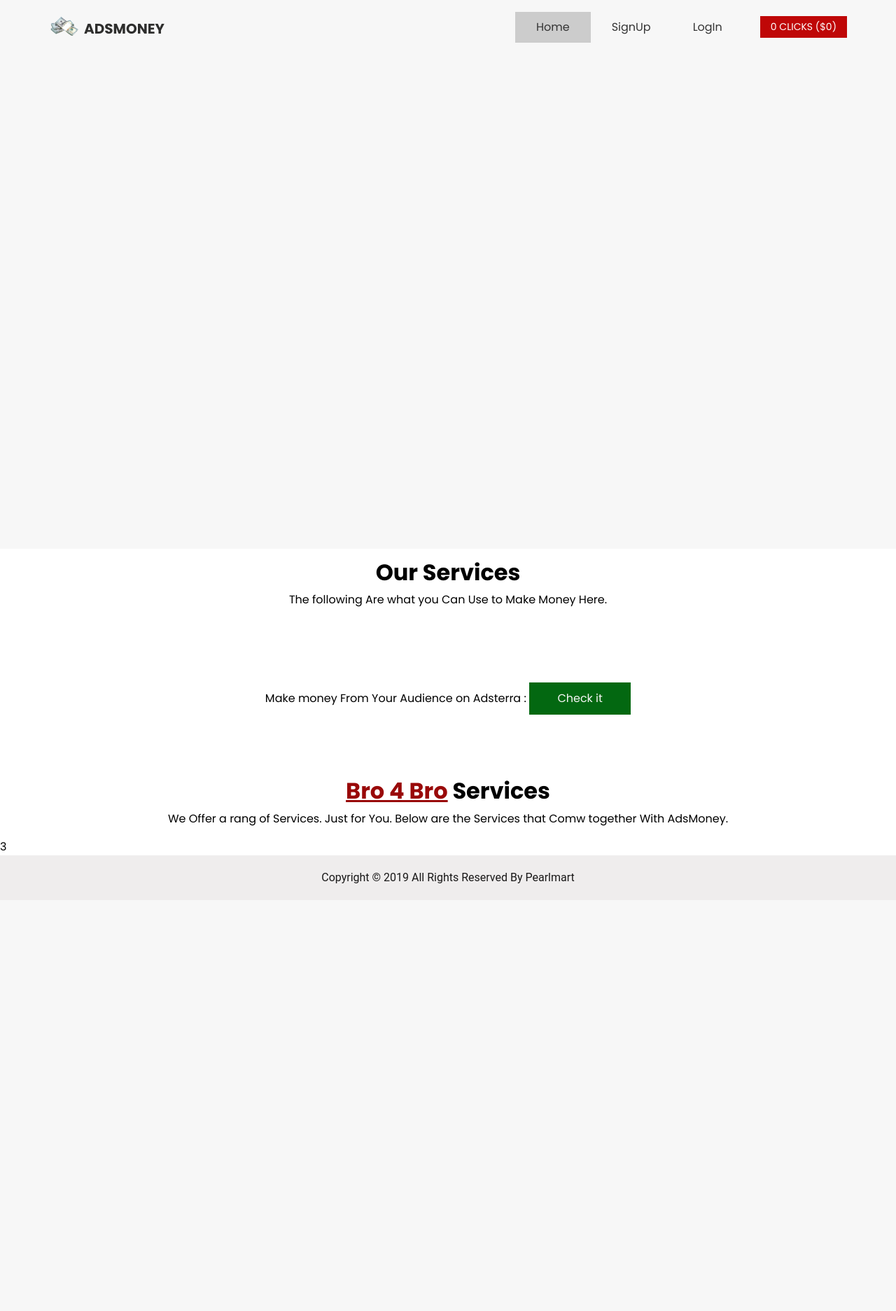
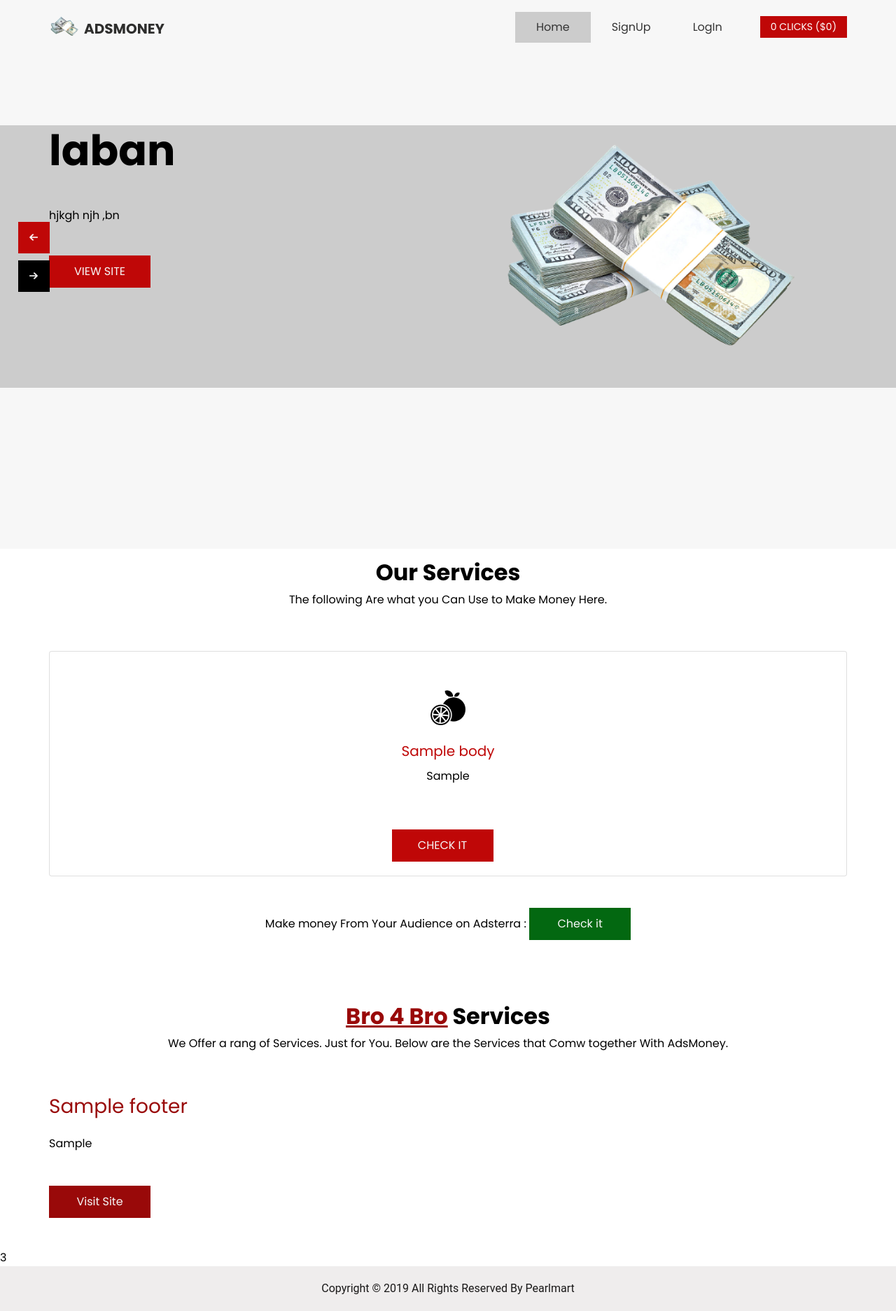
Before and after one commit to latototita/AdsMoney, a Django app: page / in a window 1280 px wide. Shown: the whole page at 70% size. Before the commit the page ends 1262 px from the top, so only its background shows below. Run offline with Django 3.2, Linux system fonts and the light colour scheme; data comes from the database, SQL or seed files in the repository; both versions use the stored data as it was after the commit; tables that the repository leaves empty hold one stand-in row (values such as "Sample post"); some libraries are stand-ins or nearby versions.

Commit message:
first commit

```diff
--- a/main/models.py
+++ b/main/models.py
@@ -7,6 +7,7 @@ class AdsLink(models.Model):
 	name =models.CharField(max_length=1000)
 	def __str__(self):
 		return self.name
+
 
 class Websitelink(models.Model):
 	name =models.CharField(max_length=1000)
--- a/main/views.py
+++ b/main/views.py
@@ -46,7 +46,10 @@ def index(request):
         WebAdsContainers=WebAdsContainers[2]
     except:
         pass
-    context={'WebAdsContainers':WebAdsContainers,'click':click,'dollar':dollar,'List':List}
+    headers=Header.objects.all()
+    body=Body.objects.all()
+    footer=Footer.objects.all()
+    context={'footer':footer,'body':body,'headers':headers,'WebAdsContainers':WebAdsContainers,'click':click,'dollar':dollar,'List':List}
     return render(request, 'index.html',context)
 @login_required(login_url='login')
 def withdraw(request):
@@ -100,7 +103,10 @@ def withdraw(request):
     WebAdsContainers=random.sample(WebAdsContainers, len(WebAdsContainers))
     WebAdsContainers=WebAdsContainers[2]
     #List=json.dumps(List)
-    context={'WebAdsContainers':WebAdsContainers,'click':click,'dollar':dollar,'form':form,'header':'Withdraw, Minimum $10','button':'Make Withdraw Request'}
+    headers=Header.objects.all()
+    body=Body.objects.all()
+    footer=Footer.objects.all()
+    context={'footer':footer,'body':body,'headers':headers,'WebAdsContainers':WebAdsContainers,'click':click,'dollar':dollar,'form':form,'header':'Withdraw, Minimum $10','button':'Make Withdraw Request'}
     return render(request, 'form.html',context)
 
 
@@ -130,8 +136,7 @@ def signin(request):
         else:
             print('else')
             messages.success(request, 'Username or Password Incorrect!')
-            context={}
-            return render(request,'form1.html',context)
+            return redirect('signin')
     form=LoginForm()
     WebAdsContainers=[]
     listes=WebAdsContainer.objects.all()
@@ -143,7 +148,10 @@ def signin(request):
     WebAdsContainers=random.sample(WebAdsContainers, len(WebAdsContainers))
     WebAdsContainers=WebAdsContainers[2]
     #List=json.dumps(List)
-    context={'WebAdsContainers':WebAdsContainers,'click':click,'dollar':dollar,'form':form,'button':'LogIn'}
+    headers=Header.objects.all()
+    body=Body.objects.all()
+    footer=Footer.objects.all()
+    context={'footer':footer,'body':body,'headers':headers,'WebAdsContainers':WebAdsContainers,'click':click,'dollar':dollar,'form':form,'button':'LogIn'}
     return render(request,'form1.html',context)
 
 def signup(response):
@@ -189,7 +197,10 @@ def signup(response):
     WebAdsContainers=random.sample(WebAdsContainers, len(WebAdsContainers))
     WebAdsContainers=WebAdsContainers[2]
     #List=json.dumps(List)
-    context={'click':click,'WebAdsContainers':WebAdsContainers,'dollar':dollar,'form':form,'button':'SignUp'}
+    headers=Header.objects.all()
+    body=Body.objects.all()
+    footer=Footer.objects.all()
+    context={'footer':footer,'body':body,'headers':headers,'click':click,'WebAdsContainers':WebAdsContainers,'dollar':dollar,'form':form,'button':'SignUp'}
     return render(response,'form.html',context)
 
 
@@ -217,7 +228,10 @@ def claim(request):
     WebAdsContainers=random.sample(WebAdsContainers, len(WebAdsContainers))
     WebAdsContainers=WebAdsContainers[2]
     #List=json.dumps(List)
-    context={'WebAdsContainers':WebAdsContainers,'click':click,'clicks':clicks,}
+    headers=Header.objects.all()
+    body=Body.objects.all()
+    footer=Footer.objects.all()
+    context={'footer':footer,'body':body,'headers':headers,'WebAdsContainers':WebAdsContainers,'click':click,'clicks':clicks,}
     return render(request,'claim.html',context)
 
 @login_required(login_url='login')
--- a/templates/index.html
+++ b/templates/index.html
@@ -149,7 +149,7 @@
 <section class=" slider_section position-relative">
   <div id="carouselExampleControls" class="carousel slide" data-ride="carousel">
     <div class="carousel-inner">
-      {% for i in head %}
+      {% for i in headers %}
       <div class="carousel-item active">
         <div class="slider_item-box">
           <div class="slider_item-container">
@@ -281,7 +281,7 @@
     </p>
     <div class=" layout_padding2">
       <div class="card-deck">
-        {% for i in head %}
+        {% for i in body %}
         <div class="card">
           <img class="card-img-top" src="{% static 'images/card-item-1.png' %}" alt="Card image cap" />
           <div class="card-body">
@@ -396,7 +396,7 @@
     <p class="custom_heading-text">
       We Offer a rang of Services. Just for You. Below are the Services that Comw together With AdsMoney.
     </p>
-    {% for i in head %}
+    {% for i in footer %}
 
     <div class="row layout_padding2 ">
       <div class="col-md-8">
```
Also changed, not shown: db.sqlite3.
